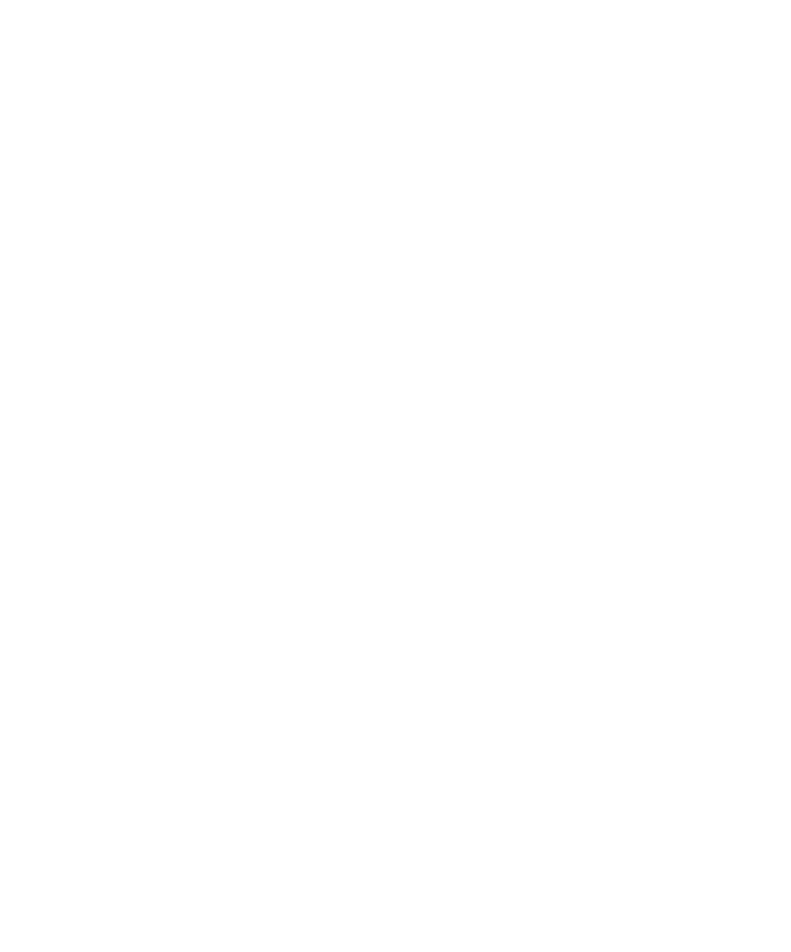
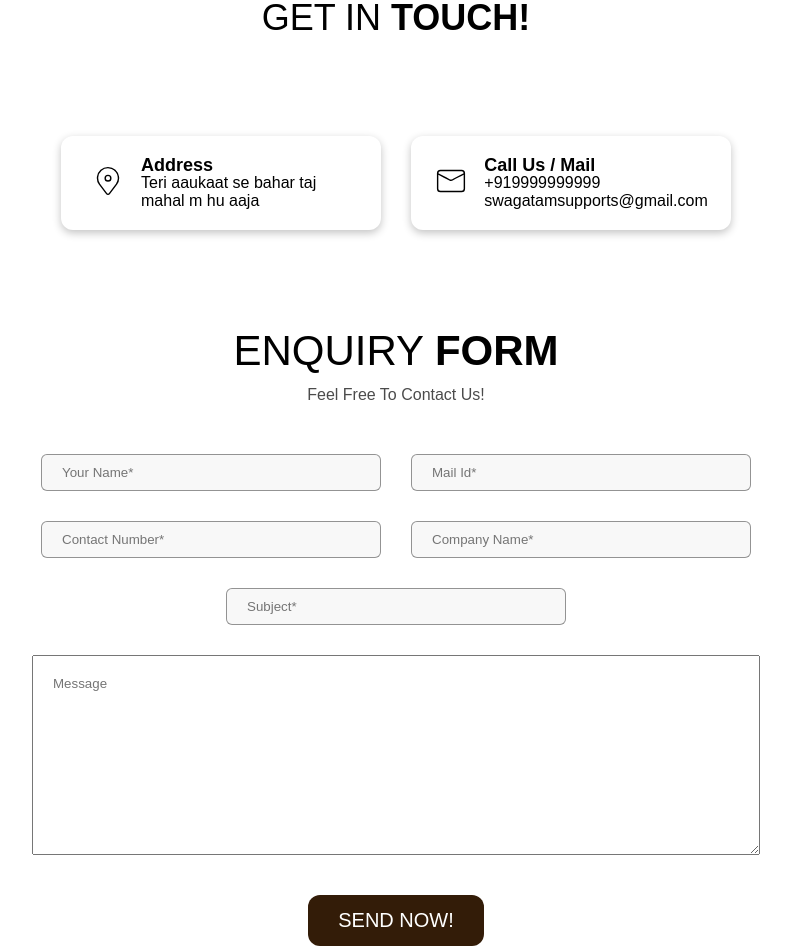
Before and after one commit to heheheheh69/swagatum-frontend, a React (Vite) app: page /contact in a window 1280 px wide. Before the commit this address had no page. Shown: the part 300-1252 px from the top of the page, without its empty margins (244-1035 px from the left). Before the commit the page ends 800 px from the top, so only its background shows below. Built offline with nearby package versions, Linux system fonts and the light colour scheme.

Commit message:
adding contact page

```diff
--- a/package.json
+++ b/package.json
@@ -14,6 +14,7 @@
     "dotenv": "^16.5.0",
     "react": "^19.0.0",
     "react-dom": "^19.0.0",
+    "react-icons": "^5.5.0",
     "react-router-dom": "^7.5.1"
   },
   "devDependencies": {
--- a/src/App.css
+++ b/src/App.css
@@ -26,10 +26,13 @@
 h2{
     font-size: 42px;
     line-height: 42px;
-    color:#664B37;
+    /* color:#664B37; */
 }
 .heading{
     text-align: center;
+}
+a{
+    text-decoration: none;
 }
 .main-btn{
     padding: 14px 30px;
@@ -54,3 +57,9 @@
     background-color: #fff;
     color: #5e3617;
 }
+
+
+.white a{
+    color: #5e3617;
+
+}
--- a/src/App.jsx
+++ b/src/App.jsx
@@ -3,6 +3,7 @@
 import Mainpage from "./Pages/Mainpage";
 import Login from "./Pages/Login";
 import Dashboard from "./Pages/Dashboard";
+import Contact from "./Pages/Contact/Contact";
 
 function App() {
 
@@ -12,6 +13,7 @@
         <Routes>
           <Route path="/" element={<Mainpage />}></Route>
           <Route path="/admin" element={<Login />}></Route>
+          <Route path="/contact" element={<Contact />}></Route>
           <Route path="/dashboard" element={<Dashboard />}></Route>
         </Routes>
       </BrowserRouter>
--- a/src/Components/Herosection/Herosection.jsx
+++ b/src/Components/Herosection/Herosection.jsx
@@ -9,7 +9,7 @@
           <h1>Swagatam</h1>
           <p>"High-Quality Carpets Without the High Price."</p>
           <div className="btn-area">
-            <button className='main-btn white'>Contant Us</button>
+            <button className='main-btn white' ><a href="/contact">Contant Us</a></button>
             <button className='main-btn light'>Our Products</button>
           </div>
         </div>
--- /dev/null
+++ b/src/Pages/Contact/Contact.css
@@ -0,0 +1,133 @@
+.contact-head {
+    width: 100%;
+    min-height: 250px;
+    background-image: url('https://ik.imagekit.io/jtmznkfjg/WhatsApp%20Image%202025-04-19%20at%2021.02.48_461f0112.jpg?updatedAt=1745076800902');
+    background-size: cover;
+    background-position: center;
+    display: flex;
+    align-items: center;
+    justify-content: center;
+    padding: 50px 0;
+}
+.contact{
+    width: 100%;
+    height:100%;
+    display: flex;
+    align-items: center;
+    /* justify-content: center; */
+    flex-direction: column;
+}
+.contact .container{
+    width:100%;
+    /* background-color: aqua; */
+    min-height: 400px;
+}
+.contact-head h2{
+    color: #fff;
+    text-transform: uppercase;
+}
+.get{
+    padding: 50px 0;
+    display: flex;
+    flex-direction: column;
+    gap:10px;
+}
+.get h3{
+    font-size: 36px;
+    line-height: 36px;
+    text-transform: uppercase;
+    font-weight: 500;
+    text-align: center;
+}
+.get-cards{
+    display: flex;
+    flex-wrap: wrap;
+    padding: 50px 0 ;
+align-items: center;
+gap:30px;
+justify-content: center;
+}
+.get-card{
+    display: flex;
+    gap:16px;
+    padding: 20px 30px ;
+    border: none;
+    align-items: center;
+    max-width: 320px;
+    width: 100%;
+    justify-content: center;
+    border-radius: 12px;
+    box-shadow: rgba(0, 0, 0, 0.24) 0px 3px 8px;
+}
+.icon{
+    font-size: 34px;
+    line-height: 34px;
+}
+.card-details span{
+    font-size: 16px;
+    line-height: 16px;
+}
+.card-details h5{
+    font-size: 18px;
+    line-height: 18px;
+}
+.contact-form{
+    padding: 50px 0 0 0 ;
+    width:100%;
+    display: flex;
+    flex-wrap: wrap;
+    gap:30px;
+    align-items: center;
+    justify-content: center;
+}
+.contact-form input{
+    max-width: 340px;
+    padding: 10px 30px 10px 20px;
+    width: 100%;
+    border-radius: 6px;
+    border: 1px solid #00000068;
+    background-color: rgba(0, 0, 0, 0.028);
+    outline: none;
+}
+.contact-form input:focus{
+    border: 1px solid #00000068;
+    outline: none;
+
+}
+
+.contact-form textarea{
+    width: 70%;
+    min-height: 200px;
+    padding: 20px;
+    outline: none;
+}
+.contact-form textarea:focus{
+    outline: none;
+}
+.contact-form-head{
+    text-align: center;
+    display: flex;
+    flex-direction: column;
+    gap:14px;
+}
+.contact-form-head h2{
+    font-weight: 500;
+    text-transform: uppercase;
+}
+.contact-form-head span{
+    opacity: 0.7;
+}
+.form{
+    padding: 50px 10px;
+    display: flex;
+    flex-direction: column;
+    align-items: center;
+    justify-content: center;
+}
+
+
+@media screen and (max-width:800px) {
+    .contact-form textarea{
+        width: 100%;
+    }
+}
--- /dev/null
+++ b/src/Pages/Contact/Contact.jsx
@@ -0,0 +1,57 @@
+import React from 'react'
+import "./Contact.css"
+import { CiLocationOn } from "react-icons/ci";
+import { CiMail } from "react-icons/ci";
+const Contact = () => {
+    return (
+        <>
+            <div className="main contact">
+                <div className="contact-head">
+                    <h2>Contact Us</h2>
+                </div>
+                <div className="container">
+                    <div className="get">
+                        <h3>Get In <b>Touch!</b></h3>
+                    </div>
+                    <div className="get-cards">
+                        <div className="get-card">
+                            <div className="icon">
+                                <CiLocationOn />
+                            </div>
+                            <div className="card-details">
+                                <h5>Address</h5>
+                                <span>Teri aaukaat se bahar taj mahal m hu aaja </span>
+                            </div>
+                        </div>
+                        <div className="get-card">
+                            <div className="icon">
+                                <CiMail />
+                            </div>
+                            <div className="card-details">
+                                <h5>Call Us / Mail</h5>
+                                <span> +919999999999 <br />swagatamsupports@gmail.com </span>
+                            </div>
+                        </div>
+                    </div>
+                       <div className="form">
+                       <div className="contact-form-head">
+                            <h2>Enquiry <b>Form</b></h2>
+                            <span>Feel Free To Contact Us!</span>
+                        </div>
+                        <form className="contact-form">
+                            <input type="text" placeholder='Your Name*' />
+                            <input type="email" placeholder='Mail Id*' />
+                            <input type="number" placeholder='Contact Number*' />
+                            <input type="text" placeholder='Company Name*' />
+                            <input type="text" placeholder='Subject*' />
+                            <textarea name="Message" className="textarea" placeholder='Message'></textarea>
+                        </form>
+                        <button className="main-btn"> <span>SEND NOW!</span></button>
+                       </div>
+                </div>
+            </div>
+        </>
+    )
+}
+
+export default Contact
```
Also changed, not shown: src/Components/ContactUs/ContactUs.jsx (line endings or trailing spaces), 1 other file (tests, documents, lock files or other folders).
